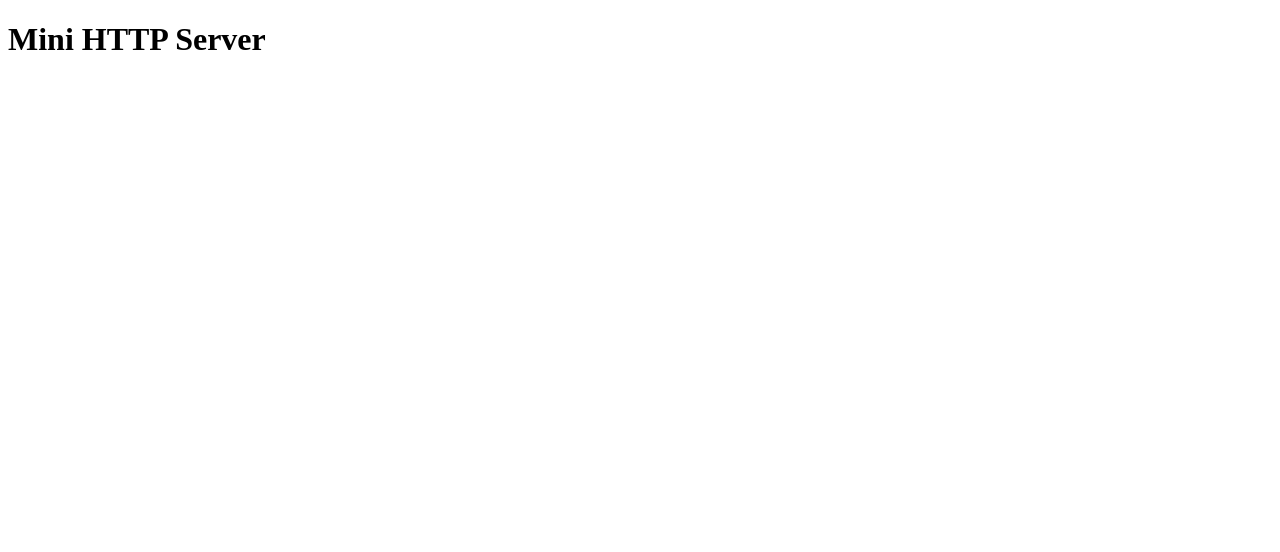
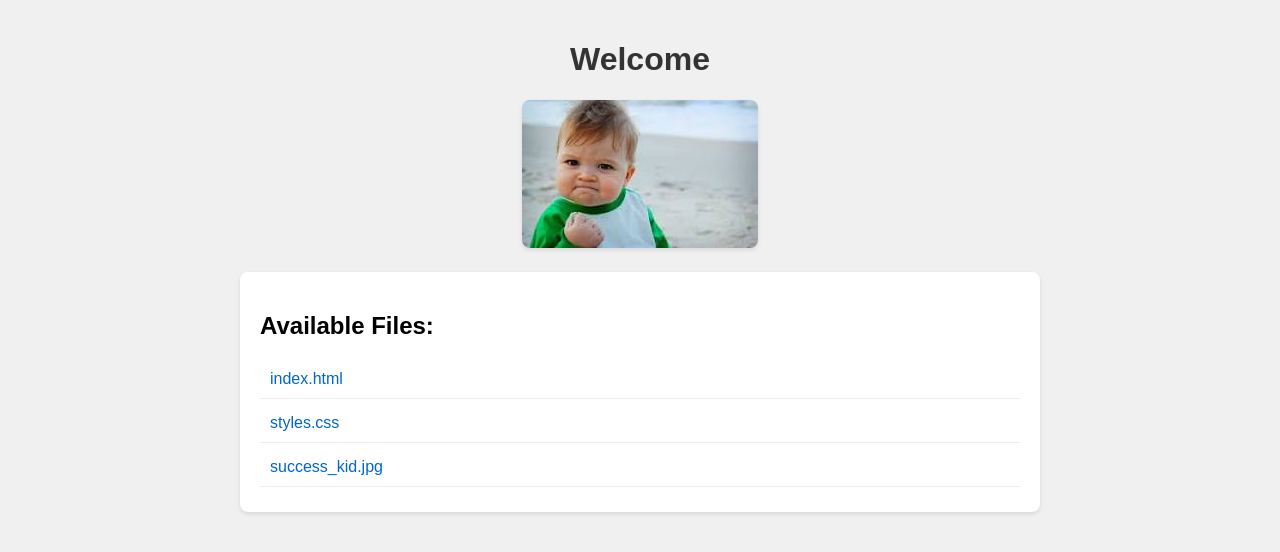
Before and after one commit to harinath01/mini-http-server, a plain HTML site: page www/index.html in a window 1280 px wide. Drawn offline with Linux system fonts and the light colour scheme.

Commit message:
Update index.html with new content and styles

```diff
--- a/www/index.html
+++ b/www/index.html
@@ -1,11 +1,23 @@
 <!DOCTYPE html>
 <html lang="en">
-<head>
-    <meta charset="UTF-8">
-    <meta name="viewport" content="width=device-width, initial-scale=1.0">
-    <title>Mini HTTP Server</title>
-</head>
-<body>
-    <h1>Mini HTTP Server</h1>
-</body>
+  <head>
+    <meta charset="UTF-8" />
+    <meta name="viewport" content="width=device-width, initial-scale=1.0" />
+    <title>My Web Server</title>
+    <link rel="stylesheet" href="/styles.css" />
+  </head>
+  <body>
+    <h1>Welcome</h1>
+
+    <div class="image-container">
+      <img src="/success_kid.jpg" alt="Example Image" />
+    </div>
+
+    <div class="file-list">
+      <h2>Available Files:</h2>
+      <a href="/index.html">index.html</a>
+      <a href="/styles.css">styles.css</a>
+      <a href="/success_kid.jpg">success_kid.jpg</a>
+    </div>
+  </body>
 </html>
--- /dev/null
+++ b/www/styles.css
@@ -0,0 +1,43 @@
+body {
+    font-family: Arial, sans-serif;
+    max-width: 800px;
+    margin: 0 auto;
+    padding: 20px;
+    background-color: #f0f0f0;
+}
+
+h1 {
+    color: #333;
+    text-align: center;
+}
+
+.file-list {
+    background-color: white;
+    padding: 20px;
+    border-radius: 8px;
+    box-shadow: 0 2px 4px rgba(0,0,0,0.1);
+}
+
+.file-list a {
+    display: block;
+    padding: 10px;
+    margin: 5px 0;
+    color: #0066cc;
+    text-decoration: none;
+    border-bottom: 1px solid #eee;
+}
+
+.file-list a:hover {
+    background-color: #f5f5f5;
+}
+
+.image-container {
+    text-align: center;
+    margin: 20px 0;
+}
+
+.image-container img {
+    max-width: 100%;
+    border-radius: 8px;
+    box-shadow: 0 2px 4px rgba(0,0,0,0.1);
+}
```
Also changed, not shown: www/success_kid.jpg (added), 1 other file.
